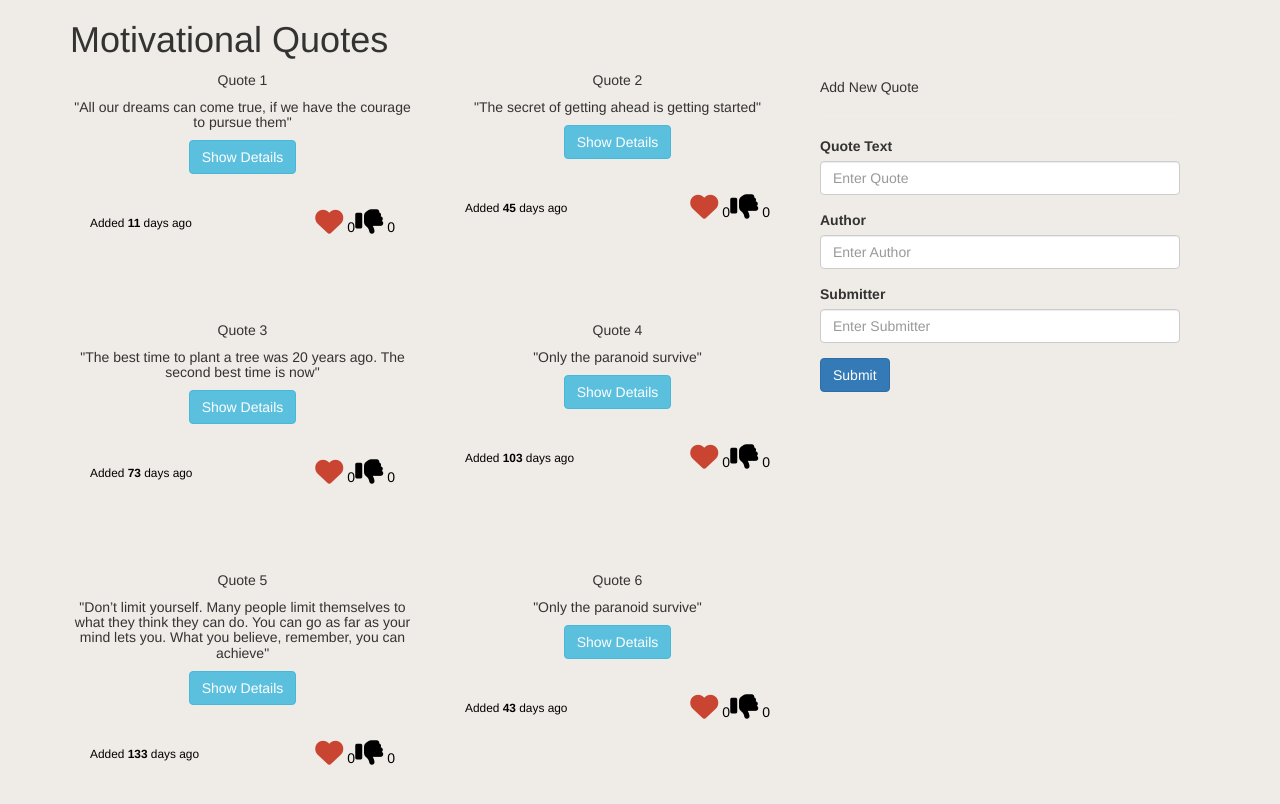
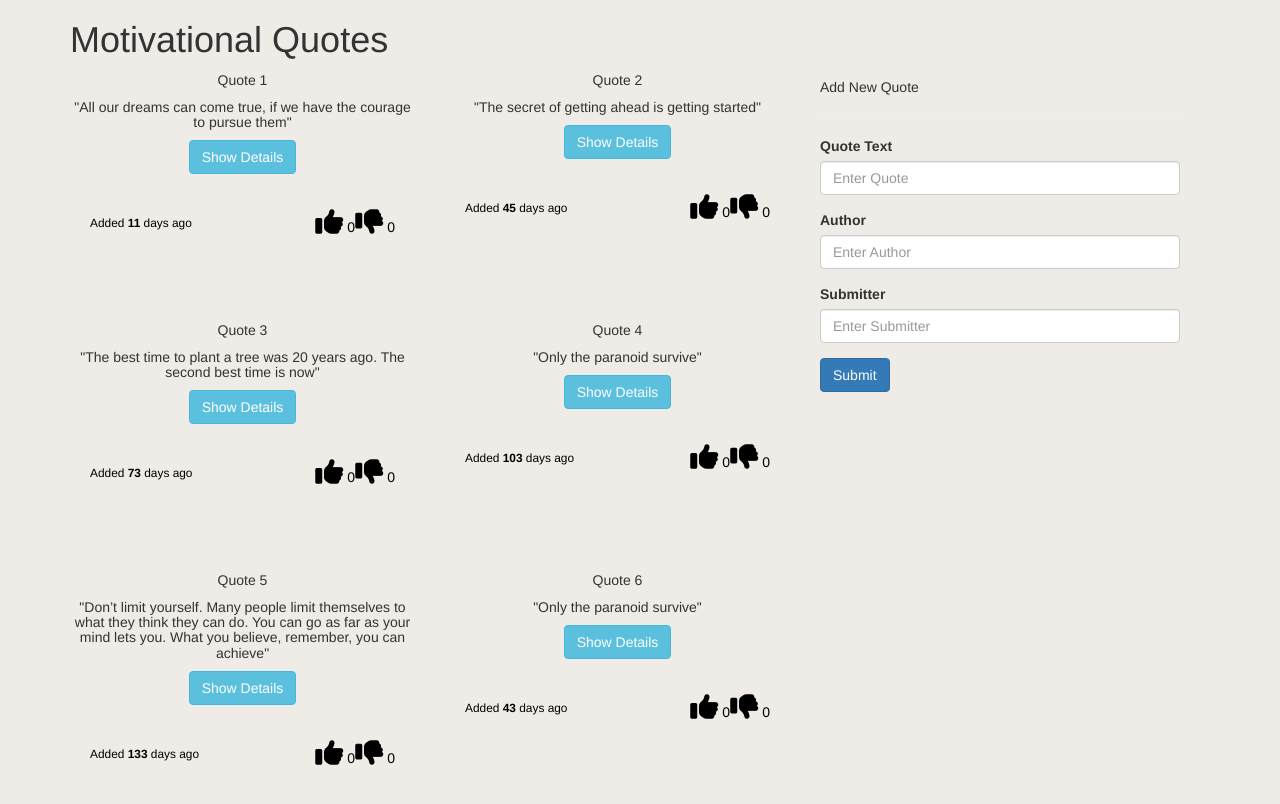
Before and after one commit to Washikokevv27/Dairy, an Angular app: page / in a window 1280 px wide. Shown: the top 804 px of the page. Built offline with nearby package versions, Linux system fonts and the light colour scheme.

Commit message:
removed icon

```diff
--- a/src/app/quote/quote.component.html
+++ b/src/app/quote/quote.component.html
@@ -55,7 +55,7 @@
             </small>
           </div>
           <div class="like">
-            <i class="fas fa-heart fa-2x mr-3" (click)="addUpVote(i)"></i>
+            <i class="fas fa-thumbs-up fa-2x mr-3" (click)="addUpVote(i)"></i>
             {{ quote.upvote }}
           </div>
           <div class="dislike">
```
